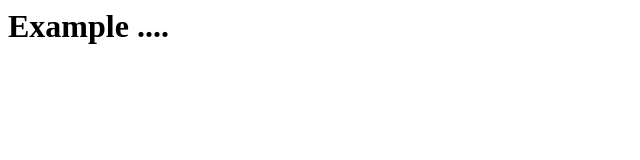
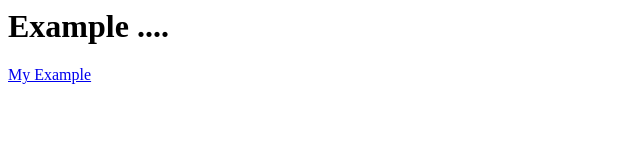
Before and after one commit to Gifmaii/gifmaii.github.io, a plain HTML site: page Example/index.html in a window 1280 px wide. Shown: the whole page, without its empty margins (0-640 px from the left). Drawn offline with Linux system fonts and the light colour scheme.

Commit message:
Update index.html

```diff
--- a/Example/index.html
+++ b/Example/index.html
@@ -1 +1,2 @@
 <h1>Example ....</h1>
+<a href='https:gifmaii.github.io'>My Example</a>
```
